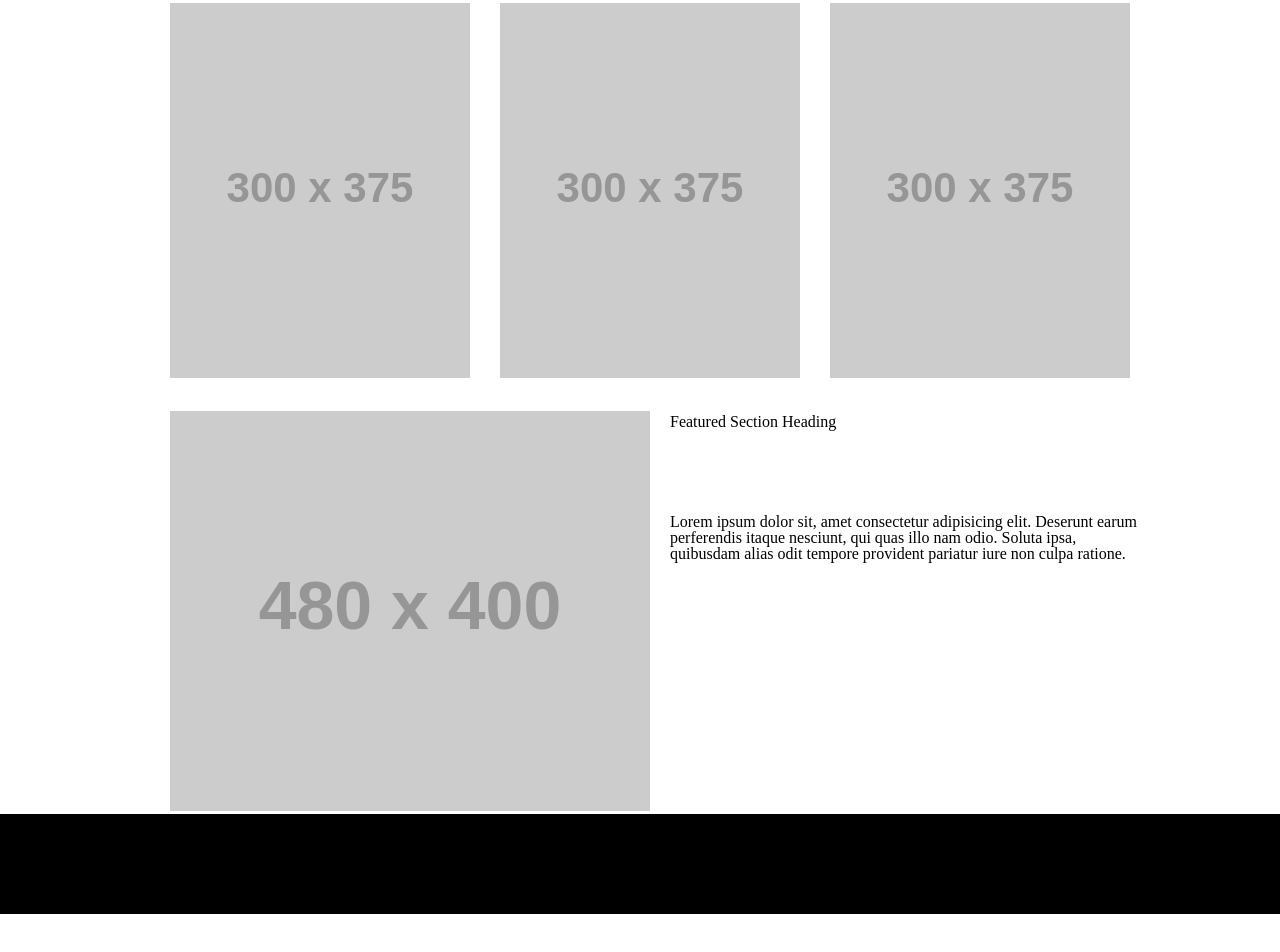
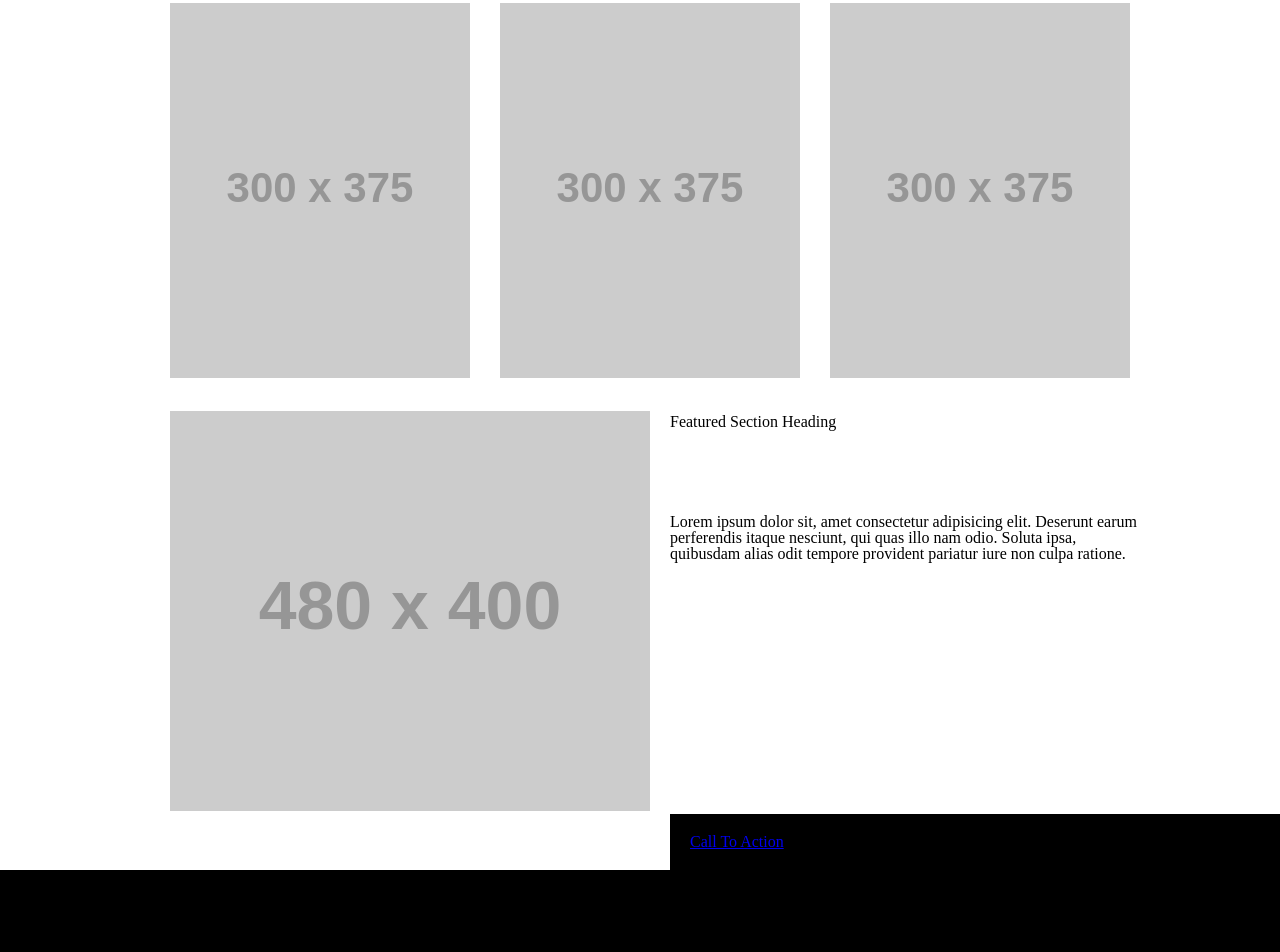
Before and after one commit to sereendaqamsih/wirefame-exercise, a plain HTML site: page index.html in a window 1280 px wide. Shown: the part 626-1578 px from the top of the page. Before the commit the page ends 1540 px from the top, so only its background shows below. Drawn offline with Linux system fonts and the light colour scheme; placeholder pictures from the web are drawn by us.

Commit message:
save edit

```diff
--- a/css/style.css
+++ b/css/style.css
@@ -40,12 +40,12 @@ margin-top: 30px;
 margin-left: 30px;}
 .img1:first-child{
     margin-left: 170px;
+    margin-bottom: 30px;
 }
 main section:last-child
 {
     float:left;
     margin-left: 170px;
-    margin-top: 30px;
 }
 h6 {
 
@@ -65,3 +65,10 @@ text-align: left;
 margin-left: 500px;
 margin-top: -300px;
 }
+div {
+margin-left: 500px;
+background-color: black;
+color:white;
+padding: 20px;
+
+}
--- a/index.html
+++ b/index.html
@@ -47,6 +47,10 @@
                 <p>
                     Lorem ipsum dolor sit, amet consectetur adipisicing elit. Deserunt earum perferendis itaque nesciunt, qui quas illo nam odio. Soluta ipsa, quibusdam alias odit tempore provident pariatur iure non culpa ratione.
                 </p>
+                <div>
+                    <a href="#">Call To Action</a>
+
+                </div>
         </section>
     </main>
     <footer>
```
